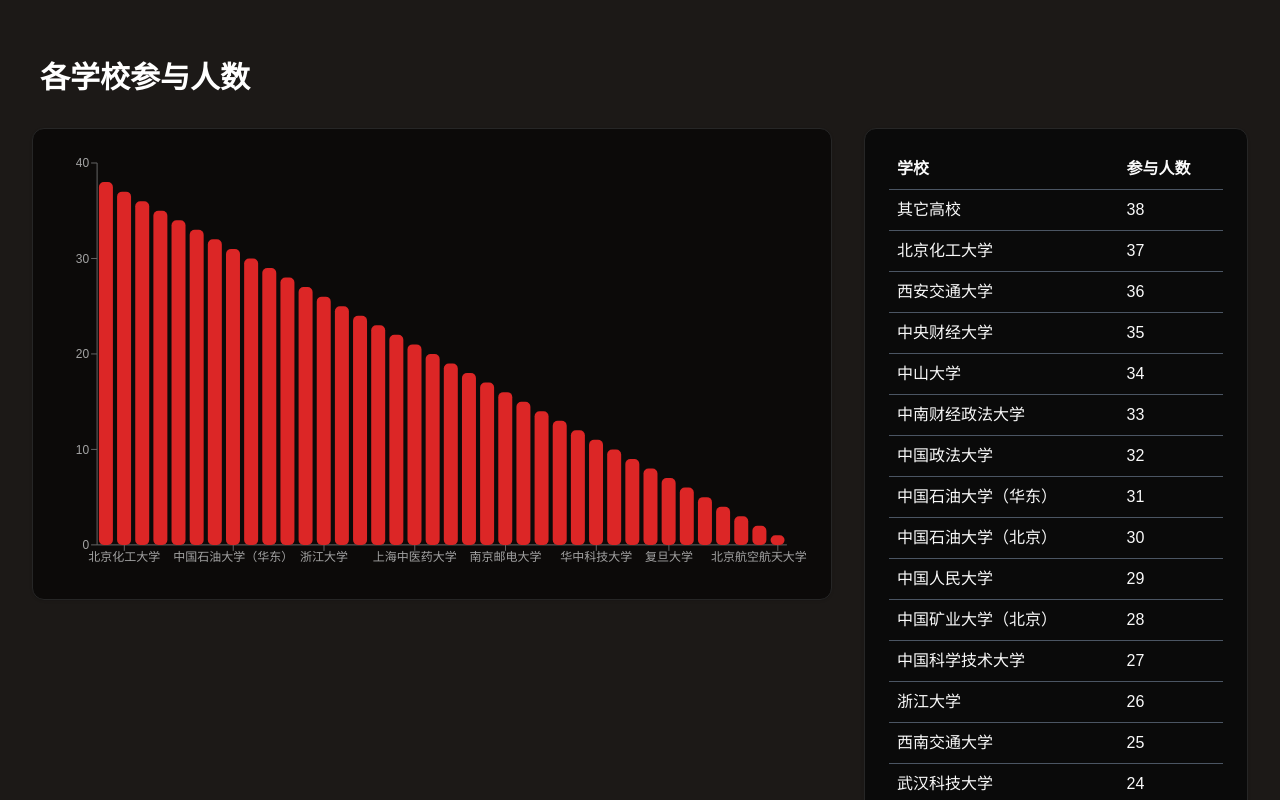
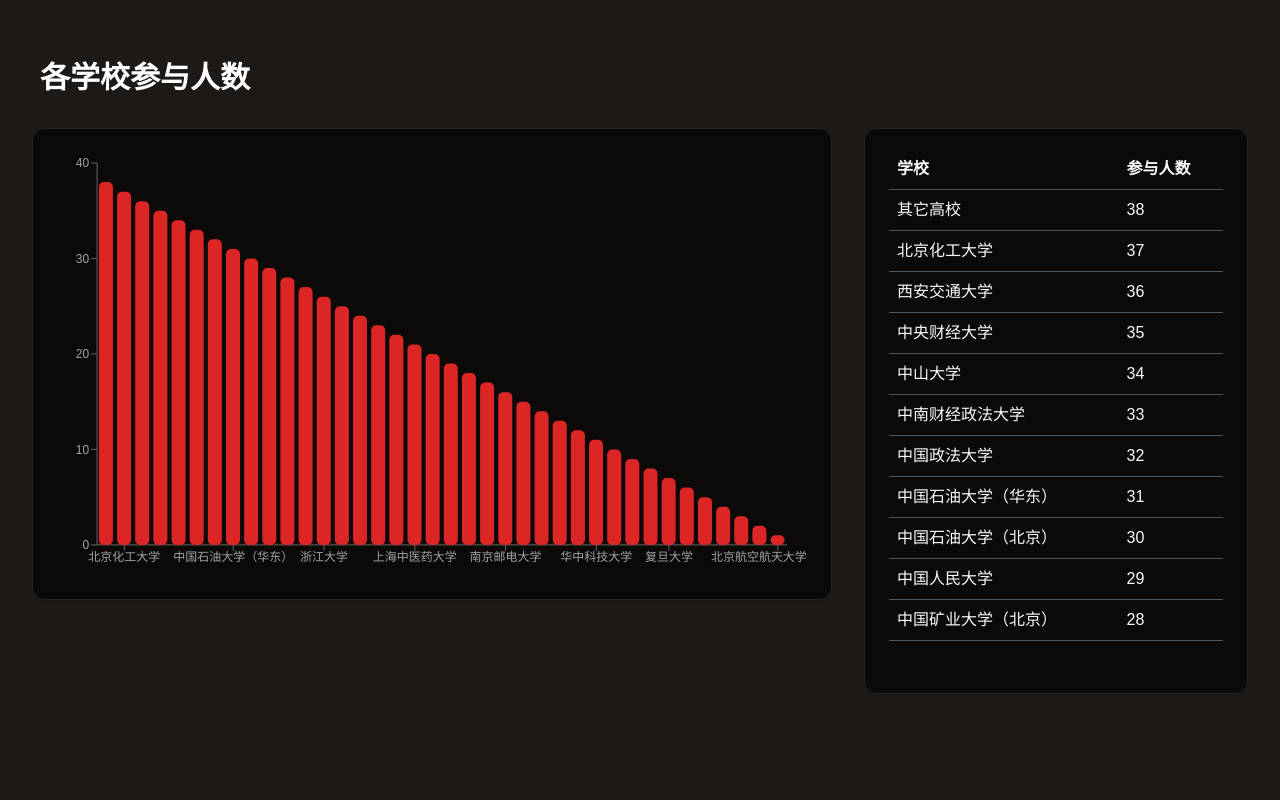
Before and after one commit to inscripoem/bta-2024-visualization-next, a Next.js app: page / in a window 1280 px wide. Shown: the part 780-1580 px from the top of the page. Built offline with nearby package versions, Linux system fonts and the light colour scheme.

Commit message:
fix: scroll area height

```diff
--- a/app/page.tsx
+++ b/app/page.tsx
@@ -126,10 +126,10 @@
           <div className="col-span-2">
             <SchoolBarChart data={schoolData} />
           </div>
-          <div className="h-[600]">
+          <div className="col-span-1 h-full">
             <Card className="h-full">
               <CardContent className="h-full">
-                <ScrollArea className="h-full my-5" onWheel={(e) => e.stopPropagation()}>
+                <ScrollArea className="h-[500px] my-5" onWheel={(e) => e.stopPropagation()}>
                   <table className="min-w-full border-collapse">
                     <thead>
                       <tr>
```
